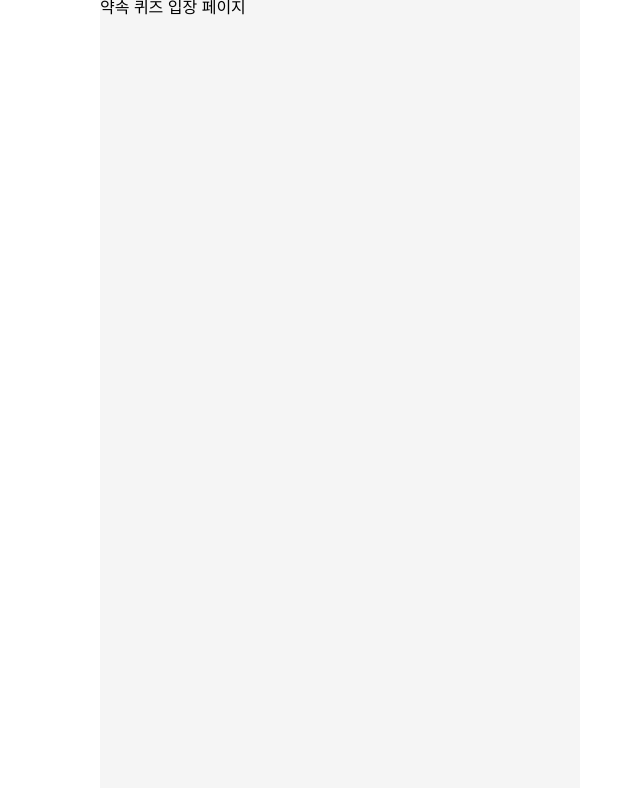
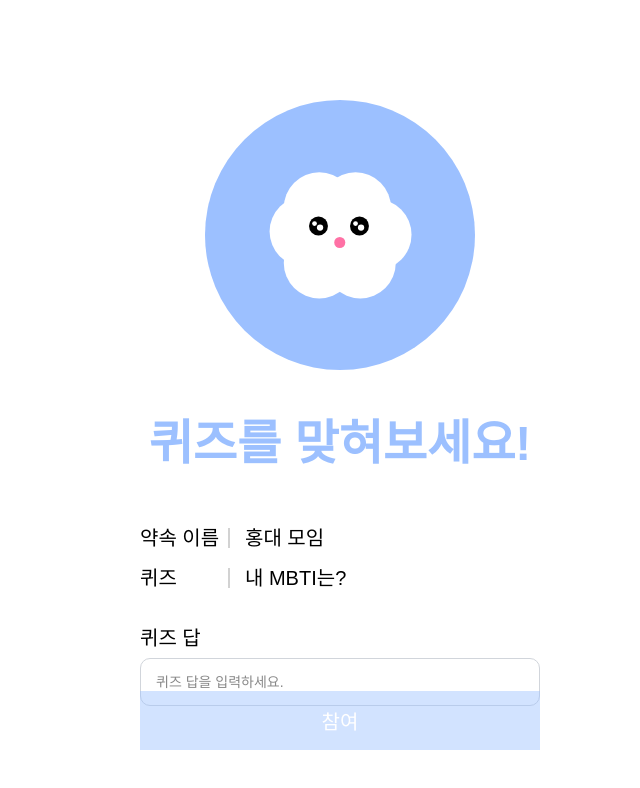
Before and after one commit to FRONT-END-BOOTCAMP-PLUS-3/moongchija, a Next.js app: page /user/appointments/1/entry in a window 1280 px wide. Shown: the top 788 px of the page, without its empty margins (300-940 px from the left). Built offline with nearby package versions, Linux system fonts and the light colour scheme; a web font is replaced by a local one.

Commit message:
[style] 방 참여 페이지 완료

```diff
--- /dev/null
+++ b/app/user/appointments/[id]/entry/entry.module.scss
@@ -0,0 +1,52 @@
+.completeContainer {
+  display: flex;
+  flex-direction: column;
+  align-items: center;
+  padding: 20px;
+  height: 100vh;
+  background-color: #fff;
+
+  .logo {
+    margin-top: 80px;
+  }
+
+  .title {
+    font-size: var(--font-size-xl);
+    font-weight: bold;
+    color: var(--primary-color);
+    margin-top: 50px;
+  }
+
+  .wrapButton {
+    position: fixed;
+    bottom: 50px;
+    left: 50%;
+    transform: translateX(-50%);
+    z-index: 100;
+  }
+}
+
+.sectionContainer {
+  width: 100%;
+  padding: 20px;
+  border-radius: 12px;
+  margin-top: 30px;
+}
+
+.infoRow {
+  display: flex;
+  align-items: center;
+  padding: 10px 0;
+  font-size: var(--font-size-md);
+  font-weight: 500;
+  gap: 15px;
+
+  .label {
+    width: 90px;
+    border-right: 2px solid var(--grey-1-color);
+  }
+}
+
+.inputContainer {
+  margin-top: 30px;
+}
--- a/app/user/appointments/[id]/entry/page.tsx
+++ b/app/user/appointments/[id]/entry/page.tsx
@@ -1,5 +1,79 @@
+"use client";
+
+import styles from "./entry.module.scss";
+import { useRouter } from "next/navigation";
+import Image from "next/image";
+import { useMemo, useState } from "react";
+import Button from "@/components/button/Button";
+import InputField from "@/components/input-filed/InputFiled";
+
 const EntryPage = () => {
-  return <div>약속 퀴즈 입장 페이지</div>;
+  const [answer, setAnswer] = useState("");
+  const [error, setError] = useState("");
+
+  const router = useRouter();
+  const appointmentId = 1; // TODO: 상태 관리로 동적 ID 가져오기
+
+  const answerActive = useMemo(() => answer.trim() !== "", [answer]);
+
+  const handleValidation = () => {
+    if (answer.trim() !== "정답") {
+      setError("답이 틀렸습니다.");
+      return false;
+    }
+    setError("");
+    return true;
+  };
+
+  const handleSubmit = (e: React.FormEvent) => {
+    e.preventDefault();
+    if (answerActive && handleValidation()) {
+      router.push(`/user/appointments/${appointmentId}/vote-time`);
+    }
+  };
+
+  const handleAnswerChange = (e: React.ChangeEvent<HTMLInputElement>) => {
+    setAnswer(e.target.value);
+    if (error) setError("");
+  };
+
+  return (
+    <div className={styles.completeContainer}>
+      <Image
+        src="/images/logos/main-logo.svg"
+        alt="메인 로고"
+        width={270}
+        height={270}
+        className={styles.logo}
+      />
+      <h2 className={styles.title}>퀴즈를 맞혀보세요!</h2>
+
+      <section className={styles.sectionContainer}>
+        <div className={styles.infoRow}>
+          <span className={styles.label}>약속 이름</span>
+          <span>홍대 모임</span>
+        </div>
+        <div className={styles.infoRow}>
+          <span className={styles.label}>퀴즈</span>
+          <span>내 MBTI는?</span>
+        </div>
+
+        <div className={styles.inputContainer}>
+          <InputField
+            label="퀴즈 답"
+            value={answer}
+            placeholder="퀴즈 답을 입력하세요."
+            onChange={handleAnswerChange}
+            error={error}
+          />
+        </div>
+      </section>
+
+      <section className={styles.wrapButton}>
+        <Button text="참여" size="lg" active={answerActive} onClick={handleSubmit} />
+      </section>
+    </div>
+  );
 };
 
 export default EntryPage;
--- a/app/user/appointments/create/complete/page.tsx
+++ b/app/user/appointments/create/complete/page.tsx
@@ -6,7 +6,7 @@ import Image from "next/image";
 import { useState } from "react";
 import Button from "@/components/button/Button";
 
-const CompletePage = () => {
+const CreateCompletePage = () => {
   const [copyActive, setCopyActive] = useState<boolean>(false);
   const router = useRouter();
   const appointmentId = 1; // TODO: 상태 관리로 동적 ID 가져오기
@@ -85,4 +85,4 @@ const CompletePage = () => {
   );
 };
 
-export default CompletePage;
+export default CreateCompletePage;
```
